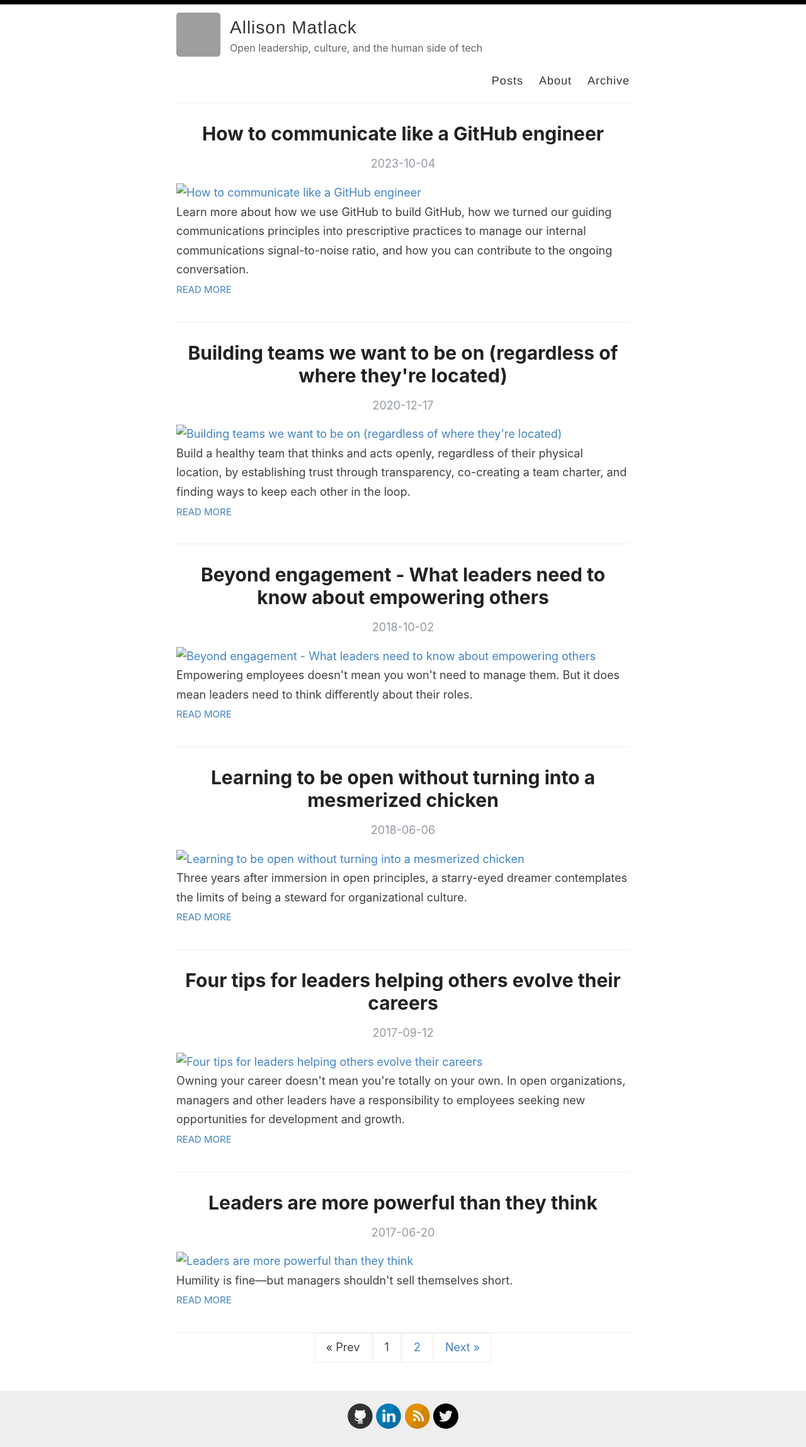
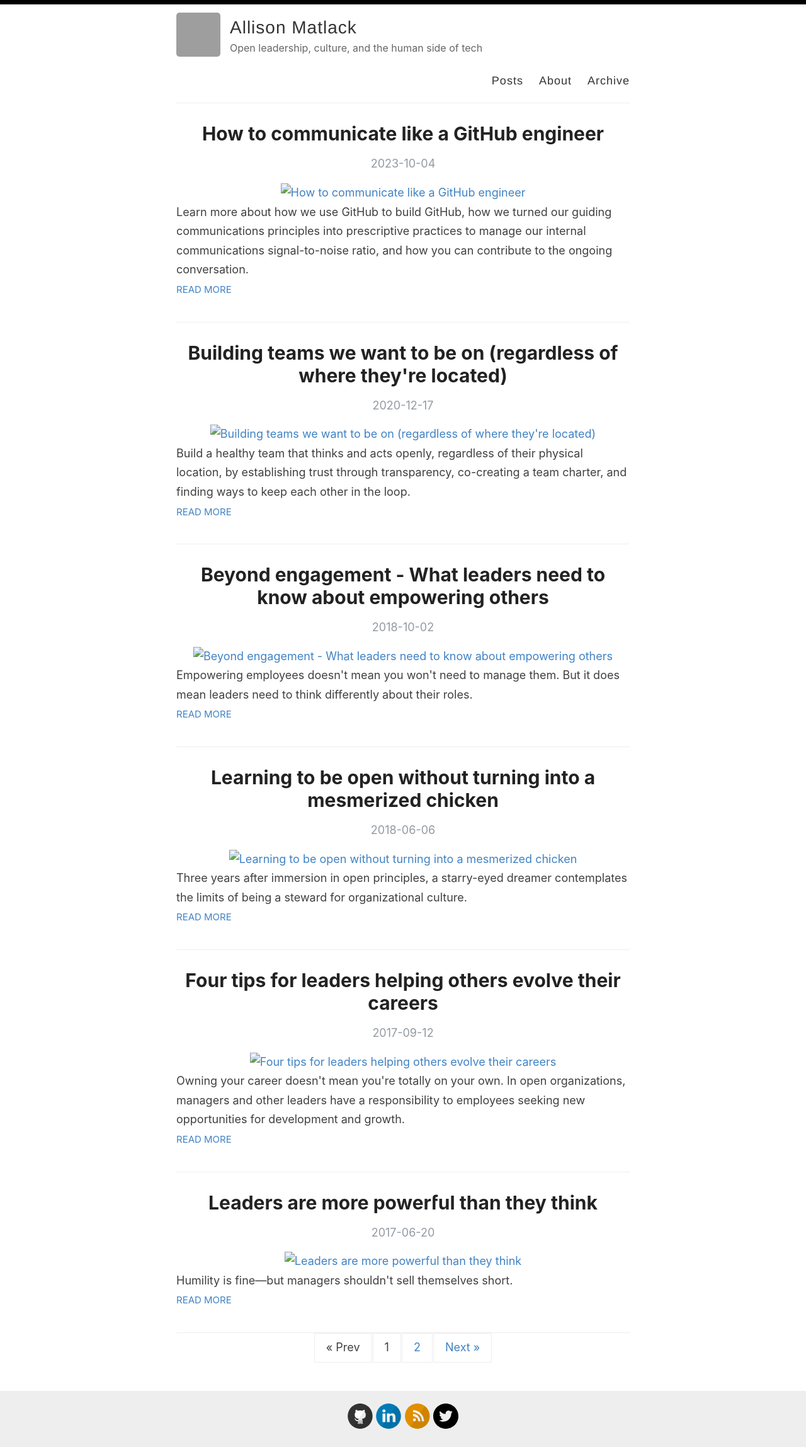
Before and after one commit to amatlack/amatlack.github.io, a Jekyll site: the page built from index.html, in a window 1280 px wide. Shown: the whole page at 63% size. Built offline with Jekyll 4.4.1, drawn with Linux system fonts in a browser that asks for light colours; the list of posts is cut into pages by our own code; grey boxes are pictures that could not be loaded.

Commit message:
adding image class to center

```diff
--- a/index.html
+++ b/index.html
@@ -11,7 +11,7 @@ layout: default
         <div>
           <p class="post_date">{{ post.date | date: "%Y-%m-%d" }}</p>
         </div>
-        <div>
+        <div class="post_image">
           <img src="{{ post.image | prepend: site.baseurl }}" alt="{{ post.title }}" title="{{ post.title }}" />
         </div>
       </a>
```
